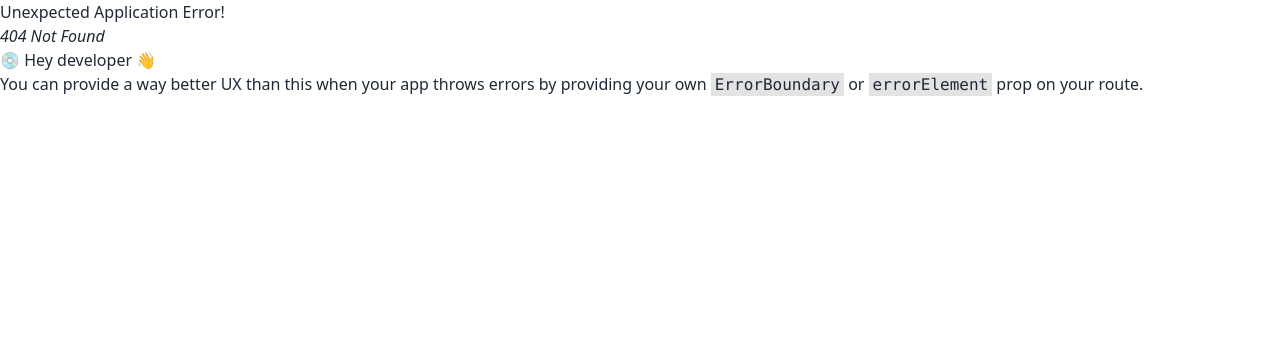
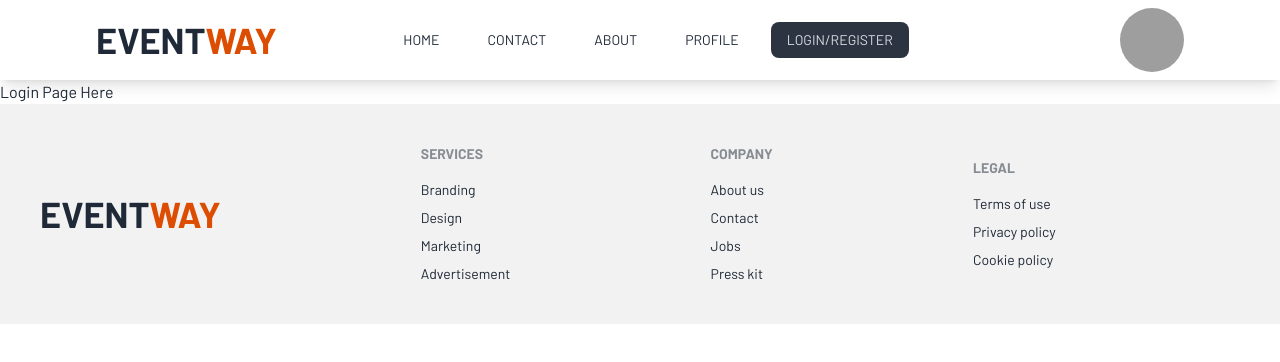
Before and after one commit to 0rakib0/Event-Managements, a React (Vite) app: page /login in a window 1280 px wide. Before the commit this address had no page. Shown: the top 362 px of the page. Built offline with nearby package versions, Linux system fonts and the light colour scheme; grey boxes are pictures that could not be loaded.

Commit message:
create login routs and connect it

```diff
--- /dev/null
+++ b/src/Pages/Login/Login.jsx
@@ -0,0 +1,10 @@
+const Login = () =>{
+    return (
+        <div>
+            <h1>Login Page Here</h1>
+        </div>
+    )
+}
+
+
+export default Login;
--- a/src/Routs/Routs.jsx
+++ b/src/Routs/Routs.jsx
@@ -1,6 +1,7 @@
 import { createBrowserRouter } from "react-router-dom";
 import Root from "../Root/Root";
 import Home from "../Pages/Home";
+import Login from "../Pages/Login/Login";
 
 
 
@@ -13,6 +14,10 @@ const router = createBrowserRouter([
         {
             path: '/',
             element: <Home></Home>
+        },
+        {
+          path: '/login',
+          element: <Login></Login>
         }
       ]
     },
```
